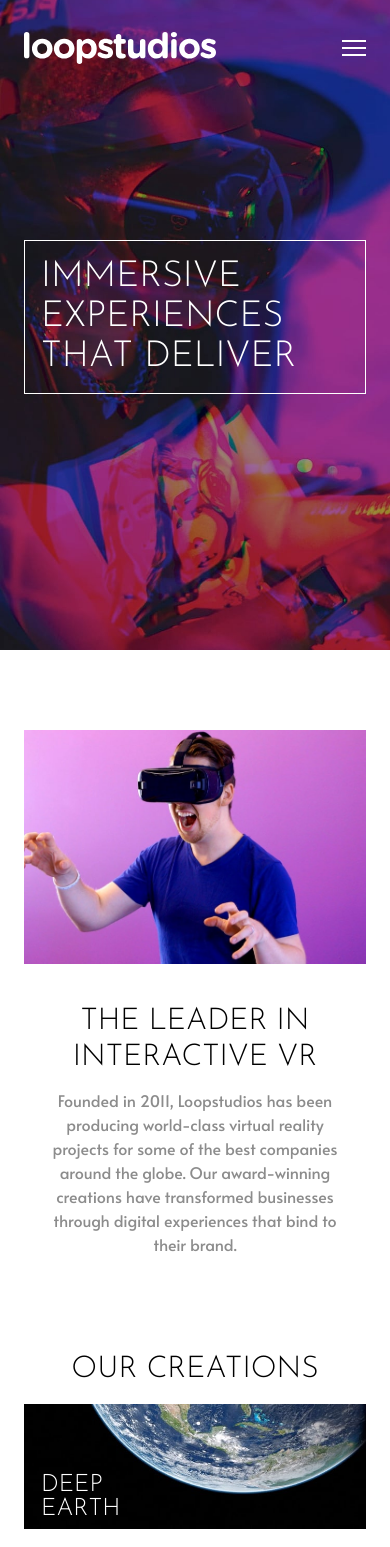
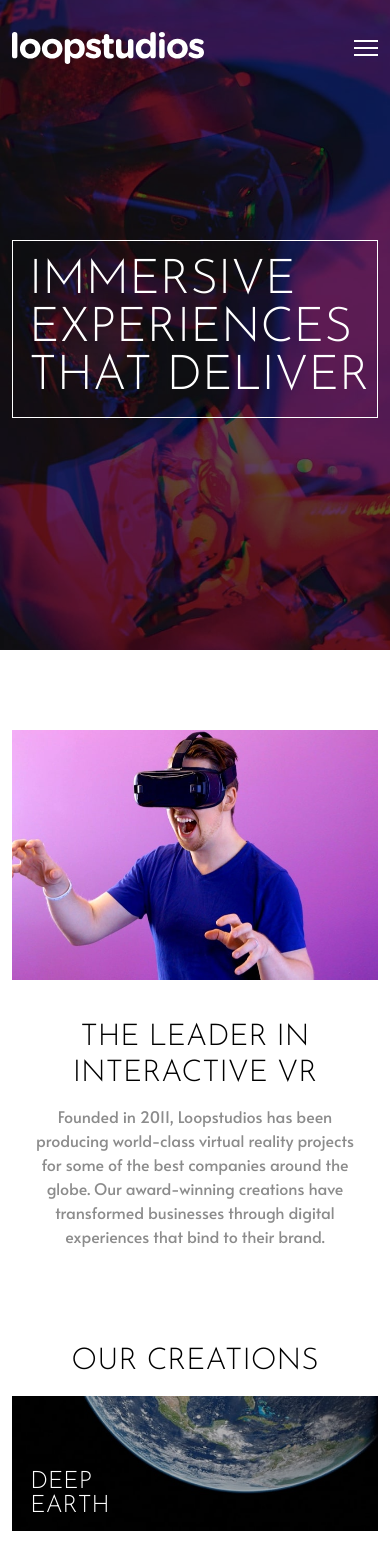
Before and after one commit to koyaboy/loopstudios-landing-page-FM, a React (Vite) app: page / in a window 390 px wide. Shown: the top 1547 px of the page. Built offline with nearby package versions, Linux system fonts and the light colour scheme.

Commit message:
Responsiveness-Complete

```diff
--- a/src/components/Creation.jsx
+++ b/src/components/Creation.jsx
@@ -2,10 +2,12 @@ import React from 'react'
 
 const Creation = ({ image, title, type }) => {
     return (
-        <div className='relative mb-5 w-full bg-red'>
+        <div className='relative mb-5 w-full'>
+            <div className='creation-overlay'></div>
             <img src={image} alt={title} className='w-full' />
-            {type === "mobile" && <div className='text-2xl leading-none text-white absolute top-[55%] w-[38%] left-[5%] heading'>{title}</div>}
-            {type === "desktop" && <div className='text-2xl leading-none text-white absolute top-[75%] w-[80%] left-[10%] heading'>{title}</div>}
+            {type === "mobile" && <div className='text-2xl leading-none text-white absolute top-[55%] w-[38%] left-[5%] heading sm:top-[60%] sm:w-[25%] min-[500px]:text-3xl z-20'>{title}</div>}
+            {type === "desktop" && <div className='text-2xl leading-none text-white absolute top-[75%] w-[77%] left-[12%] heading lg:top-[80%] lg:w-[68%] min-[897px]:top-[82%] z-20 lg:text-3xl xl:w-[55%]'>{title}</div>}
+
         </div>
     )
 }
--- a/src/components/Footer.jsx
+++ b/src/components/Footer.jsx
@@ -4,7 +4,7 @@ import { iconFacebook, iconTwitter, iconPinterest, iconInstagram } from "../asse
 
 const Footer = () => {
     return (
-        <div className='py-12 flex flex-col items-center bg-black gap-4 text-white font-alata md:px-10 md:flex-row md:justify-between md:items-start'>
+        <div className='py-12 flex flex-col items-center bg-black gap-4 text-white font-alata md:px-10 lg:px-16 md:flex-row md:justify-between md:items-start'>
             <div className='flex flex-col gap-4'>
                 <img src={logo} alt="logo" className='w-32' />
                 <nav className='text-center'>
--- a/src/components/Header.jsx
+++ b/src/components/Header.jsx
@@ -10,7 +10,7 @@ const Header = ({ toggleMenu, setToggleMenu }) => {
         <>
             {toggleMenu ?
                 (
-                    <div className='bg-black w-screen h-screen px-5'>
+                    <div className='bg-black w-screen h-screen px-5 py-5'>
                         <div className='flex justify-between items-center'>
                             <img src={logo} alt="logo" />
                             <img src={iconClose} alt="close-icon" onClick={() => setToggleMenu(false)} />
@@ -28,16 +28,18 @@ const Header = ({ toggleMenu, setToggleMenu }) => {
                 )
                 :
                 (<>
-                    <div className="bg-[url('./assets/images/mobile/image-hero.jpg')] md:bg-[url('./assets/images/desktop/image-hero.jpg')] bg-no-repeat bg-cover bg-center h-[650px] md:h-[350px] px-6 py-8 md:px-10">
+
+                    <div className="bg-[url('./assets/images/mobile/image-hero.jpg')] md:bg-[url('./assets/images/desktop/image-hero.jpg')] bg-no-repeat bg-cover bg-center h-[650px] md:h-[400px] px-3 py-8 md:px-10 lg:px-16 relative">
+                        <div className='header-overlay'></div>
                         <div className='flex justify-between items-center'>
-                            <img src={logo} alt="logo" />
+                            <img src={logo} alt="logo" className='z-20' />
                             <img
                                 src={iconHamburger}
                                 alt="icon-hamburger"
                                 onClick={() => setToggleMenu(true)}
-                                className='md:hidden'
+                                className='md:hidden z-20'
                             />
-                            <nav className='text-white font-josefin hidden md:block'>
+                            <nav className='text-white font-josefin hidden md:block z-20'>
                                 <ul className='flex gap-4 font-alata'>
                                     <li><a href="#">About</a></li>
                                     <li><a href="#">Careers</a></li>
@@ -48,8 +50,8 @@ const Header = ({ toggleMenu, setToggleMenu }) => {
                             </nav>
                         </div>
 
-                        <div className='border border-white pl-4 py-4 relative top-44 md:w-[45%] md:top-1/4'>
-                            <div className='heading uppercase text-white text-4xl w-4/5 '> Immersive experiences that deliver</div>
+                        <div className='border border-white pl-4 py-4 relative top-44 md:w-[55%] lg:w-[45%] xl:w-[35%] md:top-1/4 z-20'>
+                            <div className='heading uppercase text-white text-5xl '> Immersive experiences that deliver</div>
                         </div>
                     </div>
                 </>
--- a/src/containers/MainContent.jsx
+++ b/src/containers/MainContent.jsx
@@ -7,7 +7,7 @@ import * as images from "../assets/images/images.js"
 const MainContent = () => {
     return (
         <>
-            <div className='px-6 py-20 md:px-10'>
+            <div className='px-3 py-20 md:px-10 lg:px-16 '>
                 <div className='md:grid md:grid-cols-2'>
                     <img
                         src={images.interactiveMobile}
@@ -17,8 +17,13 @@ const MainContent = () => {
                     <img
                         src={images.interactiveDesktop}
                         alt="image-interactive-desktop"
+                        className='cropped-interactive-desktop'
+                    />
+                    {/* <div class="image-container">
+                        <div class="crop-overlay"></div>
+                        <img src={images.interactiveDesktop} alt="Your Image" />
+                    </div> */}
 
-                    />
                     <div className='px-4 text-center'>
                         <h2 className='heading uppercase mt-10 text-3xl'>  The leader in interactive VR</h2>
                         <p className='mt-3 text-dark-gray font-alata'>Founded in 2011, Loopstudios has been producing world-class virtual reality
@@ -32,7 +37,7 @@ const MainContent = () => {
                 {/* OUR CREATIONS */}
                 <div className='mt-24 flex flex-col items-center md:flex-row md:flex-wrap md:justify-between md:items-center'>
                     <h2 className='heading uppercase text-3xl mb-4 md:order-1 md:mb-0'>Our creations</h2>
-                    <div className='w-full md:hidden md:block'>
+                    <div className='w-full md:hidden'>
                         <Creation image={images.deepEarthMobile} title="DEEP EARTH" type="mobile" />
                         <Creation image={images.nightArcadeMobile} title="NIGHT ARCADE" type="mobile" />
                         <Creation image={images.soccerTeamMobile} title="SOCCER TEAM VR" type="mobile" />
@@ -42,7 +47,8 @@ const MainContent = () => {
                         <Creation image={images.curiosityMobile} title="THE CURIOSITY" type="mobile" />
                         <Creation image={images.fishEyeMobile} title="MAKE IT FISHEYE" type="mobile" />
                     </div>
-                    <div className='hidden md:grid md:grid-cols-4 md:gap-4 md:order-3 md:mt-16 '>
+
+                    <div className='hidden md:grid md:grid-cols-4 md:gap-4 md:order-3 md:mt-14 w-full'>
                         <Creation image={images.deepEarthDesktop} title="DEEP EARTH" type="desktop" />
                         <Creation image={images.nightArcadeDesktop} title="NIGHT ARCADE" type="desktop" />
                         <Creation image={images.soccerTeamDesktop} title="SOCCER TEAM VR" type="desktop" />
--- a/src/index.css
+++ b/src/index.css
@@ -13,18 +13,23 @@
 }
 
 /*HEADER */
-.header-mobile {
-  background: url("./assets/images/mobile/image-hero.jpg");
-  background-position: center;
-  background-size: cover;
-  background-repeat: no-repeat;
-  height: 650px;
+.header-overlay {
+  position: absolute;
+  top: 0;
+  left: 0;
+  width: 100%;
+  height: 100%;
+  background-color: rgba(0, 0, 0, 0.4);
+  z-index: 1
+    /* Adjust the opacity as needed */
 }
 
-.header-desktop {
-  background: url("./assets/images/desktop/image-hero.jpg");
-  background-position: center;
-  background-size: cover;
-  background-repeat: no-repeat;
-  height: 650px;
+.creation-overlay {
+  position: absolute;
+  top: 0;
+  left: 0;
+  width: 100%;
+  height: 100%;
+  background-color: rgba(0, 0, 0, 0.3);
+  z-index: 1
 }
```
